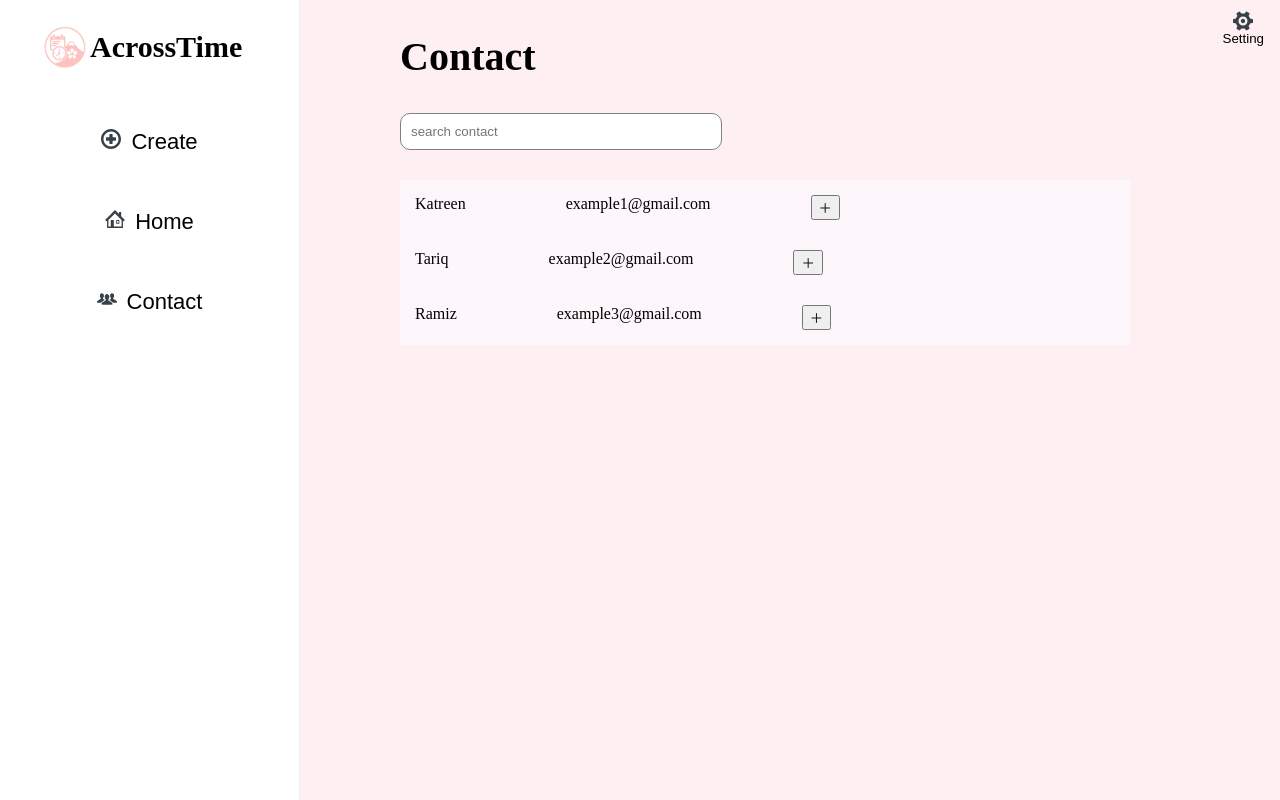
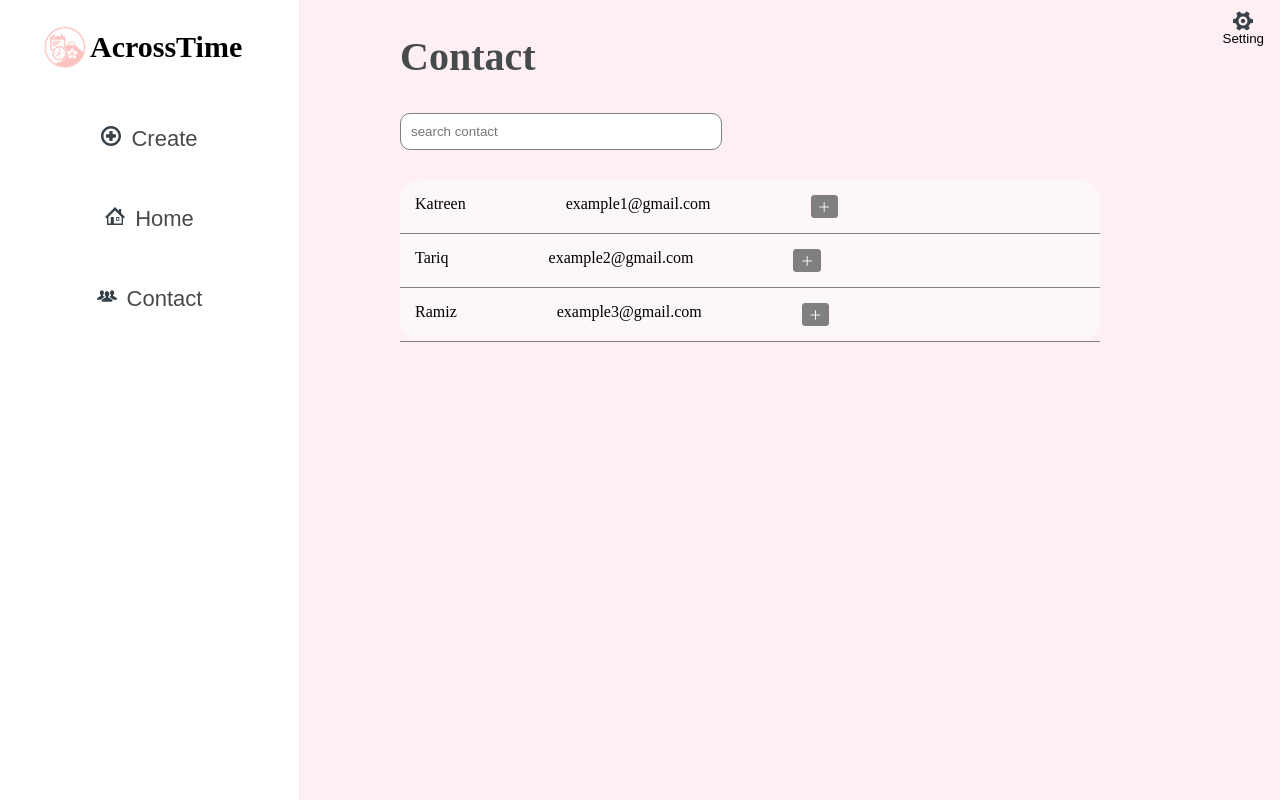
Before and after one commit to aiyoshida/ProjectLab-meeting-app, a React (Create React App) app in the folder my-react-app/: page /contact in a window 1280 px wide. Built offline with nearby package versions, Linux system fonts and the light colour scheme; a web font is replaced by a local one.

Commit message:
small UI fixes

```diff
--- a/my-react-app/src/components/LeftSidebar.css
+++ b/my-react-app/src/components/LeftSidebar.css
@@ -43,7 +43,8 @@
      width:20px;
      height:20px;
      margin-right: 10px;
-     padding-top: 15px;
+     padding-top: 10px;
+     color:#474a4d;
 }
 
 .select-button{
@@ -53,10 +54,11 @@
      height: 80px;
      border: none;
      font-size: 22px;
+     color:#474a4d;
 }
 
 .select-button:hover{
-     background-color: #fef4f4;
+     background-color: #fdeff2;
      border: none;
      cursor:pointer;
 }
--- a/my-react-app/src/components/NewMeetingLeftSideBar.jsx
+++ b/my-react-app/src/components/NewMeetingLeftSideBar.jsx
@@ -21,7 +21,7 @@ export default function NewMeetingLeftSideBar() {
                {/*title input - mandatory to write*/}
                <div className="new-leftsidebar-section">
                     <label className="new-leftsidebar-label">Meeting Title</label>
-                    <input type="text" className="new-leftsidebar-readonly-box" placeholder="Enter meeting title"/>
+                    <input type="text" className="new-leftsidebar-readonly-box" placeholder="*Enter meeting title"/>
                </div>
 
                {/*timezone - now Budapest only*/}
--- a/my-react-app/src/pages/Contact.css
+++ b/my-react-app/src/pages/Contact.css
@@ -12,6 +12,7 @@
 
 .contact-container-title{
      font-size: 40px;
+     color:#474a4d;
 }
 
 .contact-container-brand{
@@ -33,6 +34,24 @@
      flex-direction: row;
      gap :100px;
      padding: 15px;
+     width: 670px;
+     border-bottom: 0.5px solid grey;
+}
+
+.contact-container-contact-background{
      background-color: #fdf6fb;
      width: 700px;
+     border-radius: 20px;
+
 }
+
+.contact-container-contact-add{
+     background-color: grey;
+     border-radius: 3px;
+     border: 1px solid grey;
+     color: white;
+}
+.contact-container-contact-add:hover{
+     cursor:pointer;
+     background-color: black;
+}
--- a/my-react-app/src/pages/Contact.jsx
+++ b/my-react-app/src/pages/Contact.jsx
@@ -26,6 +26,7 @@ function Contact(){
                {/*将来的に、データベースに繋げて、+を追加済みかそうでないかで*/}
                {/*gmailが存在するかのsearchはどうしたらいいんだろうか？*/}
                {/*⭐️ やること:あとで名前とemailの始まりを揃える*/}
+               <div className="contact-container-contact-background">
                {mockData.map((contact)=>(
                     <div className="contact-container-contact-row" key={contact.id}>
                          <div className="contact-container-contact-name"> {contact.name}</div>
@@ -33,6 +34,7 @@ function Contact(){
                          <button className="contact-container-contact-add">＋</button>
                     </div>
                ))}
+               </div>
 
              </div>
 
--- a/my-react-app/src/pages/Homepage.css
+++ b/my-react-app/src/pages/Homepage.css
@@ -2,6 +2,7 @@
      position:fixed;
      left: 300px;
      height: 100vh;
+     top:0px;
      background-color: #fdeff2;
      margin: 0px;
      padding: 0px;
@@ -12,6 +13,7 @@
      margin-top: 100px;
      margin-left: 115px;
      margin-bottom: 30px;
+     color:#474a4d;
 }
 
 .meeting-grid{
```
